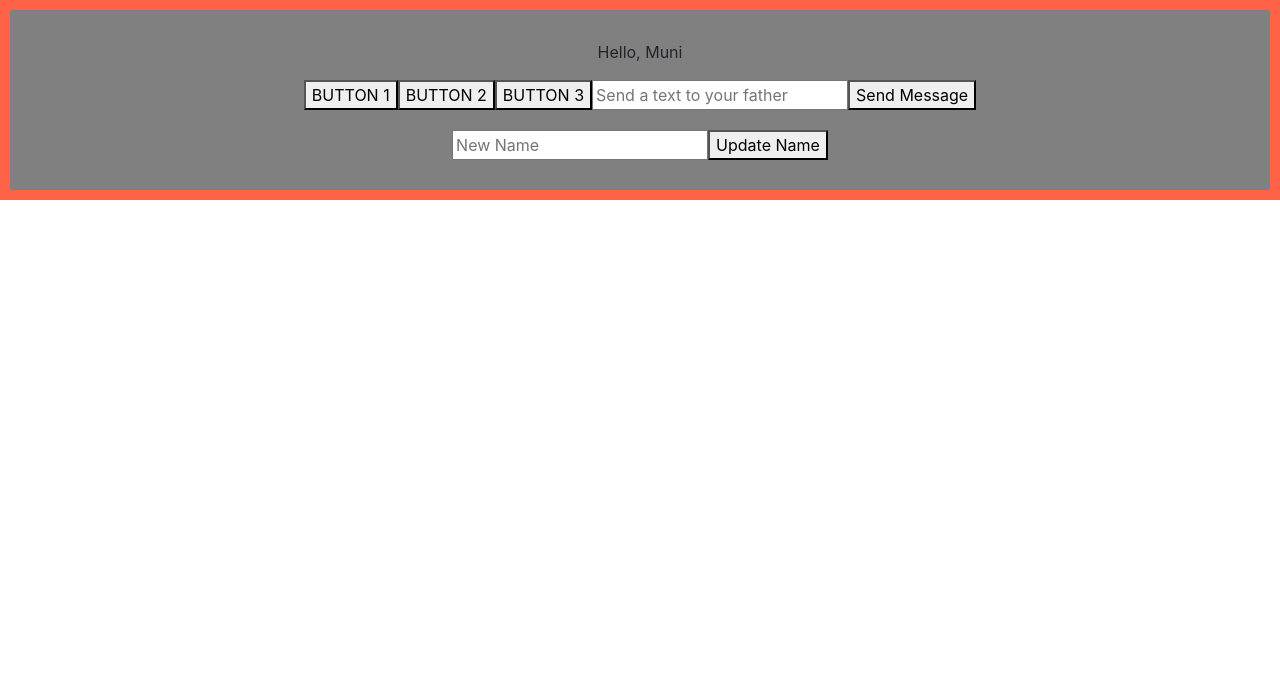
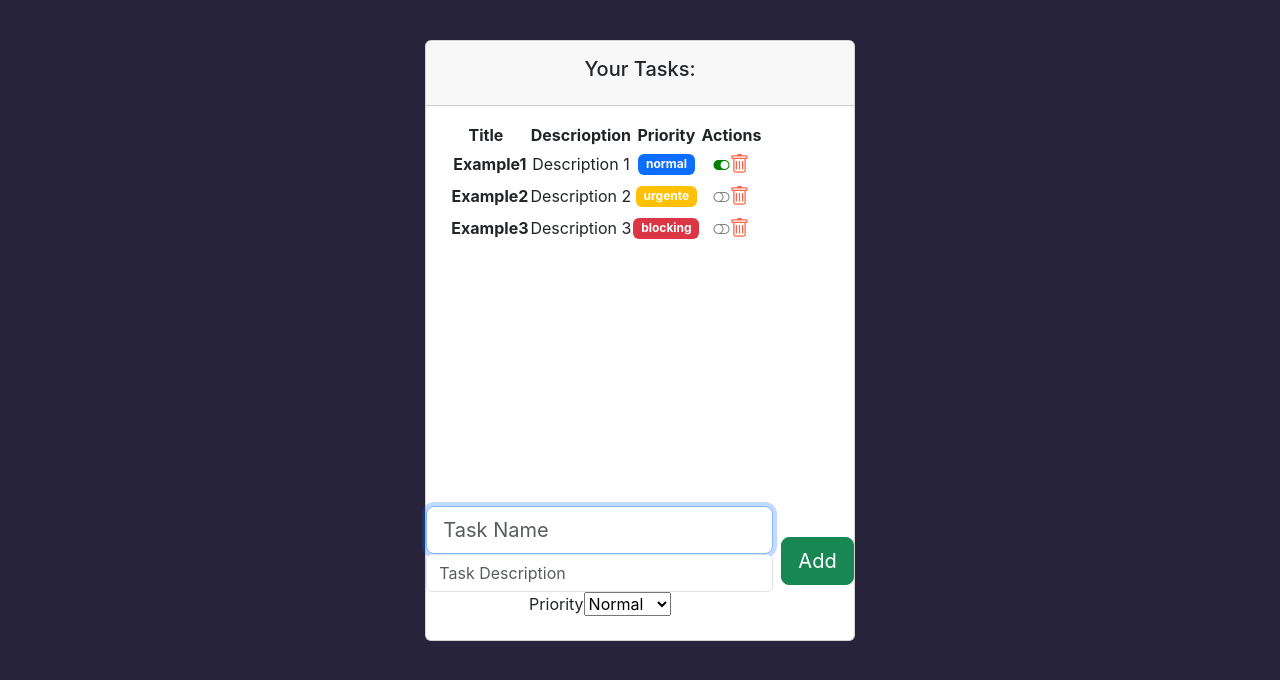
Before and after one commit to muniloper30/tasklist-react, a React (Create React App) app: page / in a window 1280 px wide. Shown: the top 680 px of the page. Built offline with nearby package versions, Linux system fonts and the light colour scheme.

Commit message:
Actualización tasklist

```diff
--- a/src/App.css
+++ b/src/App.css
@@ -40,3 +40,12 @@
 h1 {
   color : tomato;
 }
+
+body {
+  display: flex;
+  align-items: center;
+  justify-content: center;
+  padding-top: 40px ;
+  padding-bottom: 40px;
+  background-color: #27233a;
+}
--- a/src/App.js
+++ b/src/App.js
@@ -4,7 +4,7 @@
 import Greeting from "./components/pure/greeting";
 // eslint-disable-next-line no-unused-vars
 import GreetingF from "./components/pure/greetingF";
-// eslint-disable-next-line no-unused-vars
+
 import TaskListComponent from "./components/container/task_list";
 // eslint-disable-next-line no-unused-vars
 import ComponenteA from "./components/container/componenteA";
@@ -20,6 +20,7 @@
 import GreetingStyled from "./components/pure/greetingStyled";
 // eslint-disable-next-line no-unused-vars
 import Clock from "./hooks/lifecycle/Clock";
+// eslint-disable-next-line no-unused-vars
 import Father from "./components/container/father";
 
 function App() {
@@ -52,8 +53,8 @@
         {/* <Clock></Clock> */}
       {/*</header>*/}
       {/* Gestión de eventos */}
-      <Father></Father>
-      {/* <TaskListComponent></TaskListComponent> */}
+      {/* <Father></Father> */}
+      <TaskListComponent></TaskListComponent>
     </div>
   );
 }
--- a/src/components/container/task_list.jsx
+++ b/src/components/container/task_list.jsx
@@ -28,9 +28,31 @@
     };
   }, [tasks]);
 
-  const changeCompleted = (id) => {
-    console.log("TODO: Cambiar estado de una tarea");
-  };
+   function completeTask(task){
+        console.log('Complete this Task:', task);
+        const index = tasks.indexOf(task);
+        const tempTasks = [...tasks];
+        tempTasks[index].completed = !tempTasks[index].completed;
+        // We update the state of the component with the new list of tasks and it will update the
+        // Iteration of the tasks in order to show the task updated
+        setTasks(tempTasks);
+    }
+
+    function deleteTask (task){
+        console.log('Delete this Task:', task);
+        const index = tasks.indexOf(task);
+        const tempTasks = [...tasks];
+        tempTasks.splice(index,1);
+        setTasks(tempTasks);
+    }
+
+    function addTask(task){
+        console.log('Add this Task:', task);
+        const tempTasks = [...tasks];
+        tempTasks.push(task);
+        setTasks(tempTasks);
+    }
+
 
   return (
     <div>
@@ -60,7 +82,10 @@
                     return (
                       <TaskComponent
                           key={index}
-                          task={task}>
+                          task={task}
+                          complete={completeTask}
+                          remove={deleteTask}
+                          >
                       </TaskComponent>
                     )
                   } ) }
@@ -72,7 +97,7 @@
               </tbody>
             </table>
           </div>
-          <TaskForm></TaskForm>
+          <TaskForm add={addTask}></TaskForm>
         </div>
       </div>
       {/* TODO: Aplicar un for/Map para renderizar una lista de tareas */}
--- a/src/components/pure/forms/taskForm.jsx
+++ b/src/components/pure/forms/taskForm.jsx
@@ -1,11 +1,52 @@
-import React from 'react';
+import React, { useRef } from 'react';
+import Proptypes from 'prop-types'
+import { LEVELS } from '../../../models/levels.enum';
+import { Task } from '../../../models/task.class';
 
-const TaskForm = () => {
+
+const TaskForm = ({add}) => {
+
+    const nameRef = useRef('');
+    const descriptionRef = useRef('');
+    const levelRef = useRef(LEVELS.NORMAL);
+
+    function addTask(e){
+        e.preventDefault()
+        const newTask = new Task(
+            nameRef.current.value,
+            descriptionRef.current.value,
+            false,
+            levelRef.current.value
+        );
+        add(newTask);
+    }
+
     return (
-        <div>
-
-        </div>
+        <form onSubmit={addTask} className='d-flex justify-content-center align-items-center mb-4'>
+            <div className='form-outline flex-fill'>
+                <input ref={nameRef} id='inputName' type='text' className='form-control form-control-lg' required autoFocus placeholder='Task Name'/>
+                <input ref={descriptionRef} id='inputDescription' type='text' className='form-control form-contro-lg' required placeholder='Task Description'/>
+                <label htmlFor='selectLevel' className='sr-only'>Priority</label>
+                <select ref={levelRef} defaultValue={LEVELS.NORMAL} id='selectLevel'>
+                    <option value={LEVELS.NORMAL}>
+                        Normal
+                    </option>
+                    <option value={LEVELS.URGENT}>
+                        Urgent
+                    </option>
+                    <option value={LEVELS.BLOCKING}>
+                        Blocking
+                    </option>
+                 </select>
+            </div>
+            <button type='submit' className='btn btn-success btn-lg ms-2'>Add</button>
+        </form>
     );
 }
 
+
+TaskForm.propTypes = {
+    add: Proptypes.func.isRequired
+}
+
 export default TaskForm;
--- a/src/components/pure/task.jsx
+++ b/src/components/pure/task.jsx
@@ -7,7 +7,7 @@
 import '../../styles/task.scss'
 import { LEVELS } from '../../models/levels.enum';
 
-const TaskComponent = ({ task }) => {
+const TaskComponent = ({ task, complete, remove }) => {
 
     useEffect(() => {
         console.log('Tarea ccreada')
@@ -52,9 +52,9 @@
 
   function taskCompletedIcon(){
     if(task.completed){
-        return (<i className='bi-toggle-on' style={{color:'green'}}></i>)
+        return (<i onClick={() => complete(task)} className='bi-toggle-on task-action' style={{color:'green'}}></i>)
     }else{
-        return (<i className='bi-toggle-off' style={{color:'grey'}}></i>)
+        return (<i onClick={() => complete(task)} className='bi-toggle-off task-action' style={{color:'grey'}}></i>)
     }
   }
 
@@ -74,7 +74,7 @@
             <td className='align-middle'>
             {/* TODO: Sustituir por un Iconos */}
              {taskCompletedIcon()}
-             <i className='bi-trash' style={{color:'tomato', fontSize: '20px'}}></i>
+             <i className='bi-trash task-action' style={{color:'tomato', fontSize: '20px'}} onClick={() => remove(task)}></i>
             </td>
         </tr>
 
@@ -83,7 +83,9 @@
 
 
 TaskComponent.propTypes = {
-    task: PropTypes.instanceOf(Task)
+    task: PropTypes.instanceOf(Task).isRequired,
+    complete: PropTypes.func.isRequired,
+    remove: PropTypes.func.isRequired
 };
 
 
--- a/src/styles/task.scss
+++ b/src/styles/task.scss
@@ -1,8 +1,3 @@
-h1 {
-    color: cyan;
+.task-action {
+    cursor: pointer;
 }
-
-.task-name {
-    font-weight: bold;
-    color: cadetblue;
-}
```
